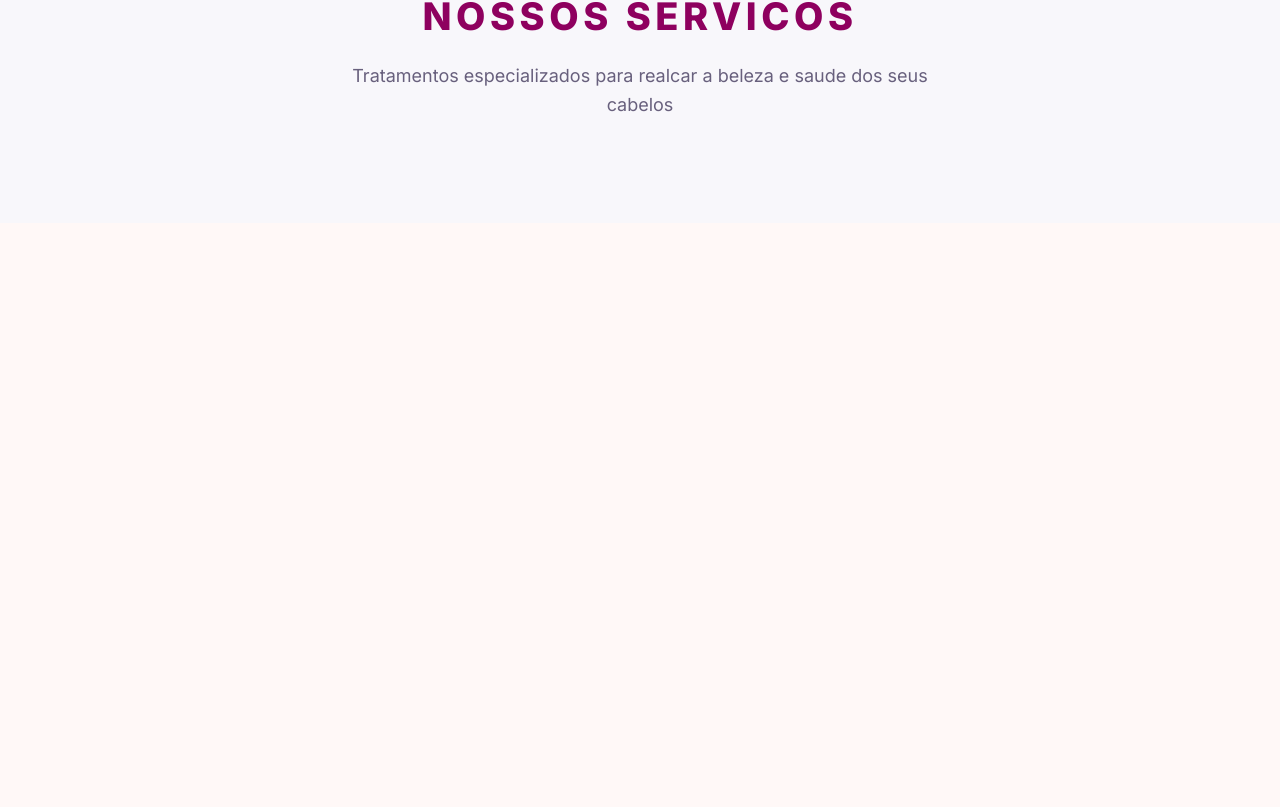
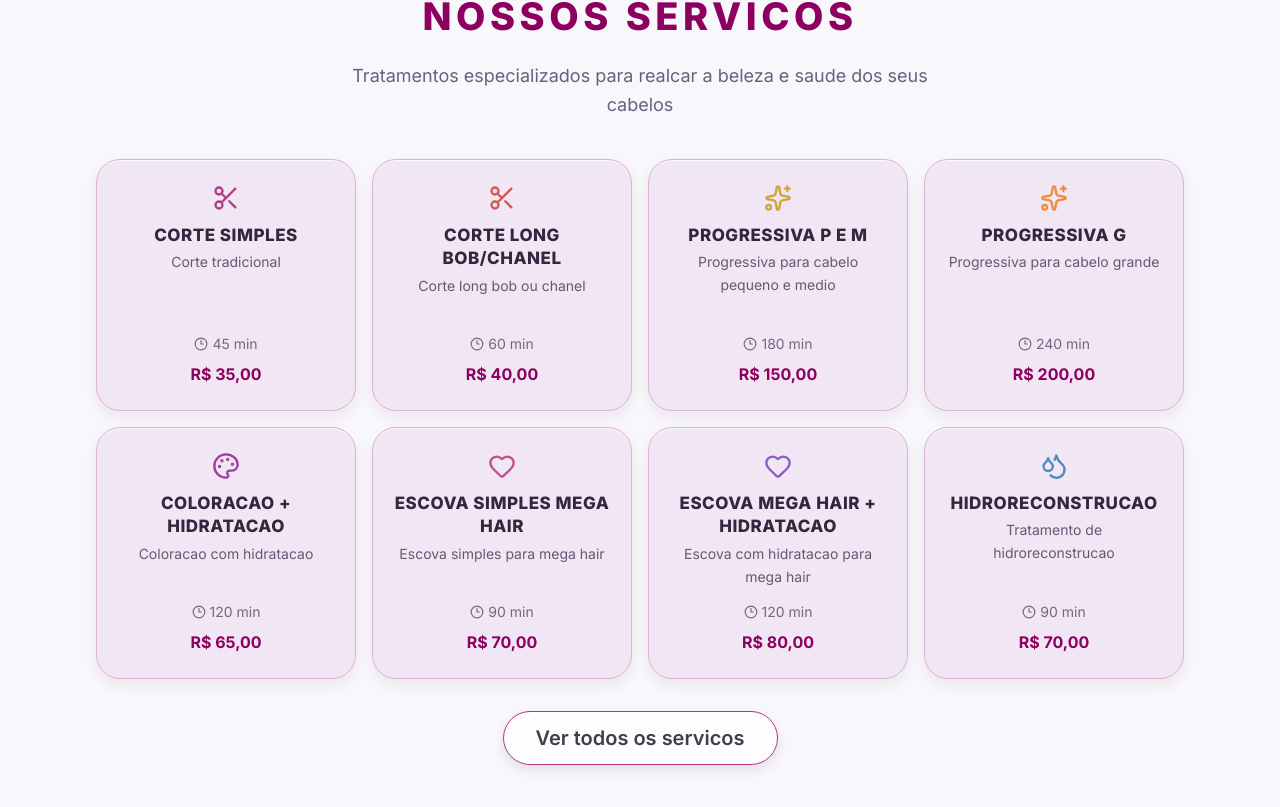
Before and after one commit to DenisSacramento/APP-AGENDA-STUDIO, a React (Vite) app: page / in a window 1280 px wide. Shown: the part 1087-1894 px from the top of the page. Before the commit the page ends 1310 px from the top, so only its background shows below. Built offline with nearby package versions, Linux system fonts and the light colour scheme.

Commit message:
cards de serviços implementados ate aqui tudo fun cionando perfeitamente, falta apenas o de agendamento, e o de perfil do cliente, mas isso fica para depois, por enquanto

```diff
--- a/src/pages/client/HomePage.tsx
+++ b/src/pages/client/HomePage.tsx
@@ -1,9 +1,12 @@
 import { Link } from 'react-router-dom'
-import { CalendarDays, Clock3, MapPin, MessageCircle, Scissors, Sparkles, Star } from 'lucide-react'
+import { CalendarDays, Clock3, Droplets, Heart, MapPin, MessageCircle, Palette, Scissors, Sparkles, Star } from 'lucide-react'
 import { PageContainer } from '../../components/layout/PageContainer'
 import { Button } from '../../components/ui/Button'
 
 export const HomePage = () => {
+  const serviceCardClass =
+    'flex h-full min-h-[252px] flex-col items-center rounded-3xl border border-[#ddb1cf] bg-[#f1e6f3] px-5 py-6 text-center shadow-[inset_0_1px_0_rgba(255,255,255,0.8),0_6px_14px_rgba(87,52,73,0.08)] transition duration-300 hover:-translate-y-1 hover:border-[#d39fbe] hover:shadow-[inset_0_1px_0_rgba(255,255,255,0.85),0_12px_24px_rgba(87,52,73,0.16)]'
+
   return (
     <PageContainer>
       <section className="mx-auto flex min-h-[calc(100vh-86px)] max-w-3xl flex-col items-center justify-center py-10 text-center">
@@ -39,8 +42,8 @@ export const HomePage = () => {
         </div>
       </section>
 
-      <section className="relative left-1/2 w-screen -translate-x-1/2 pb-20 pt-8">
-        <div className="mx-auto w-[calc(100vw-2rem)] max-w-7xl px-4 sm:w-[calc(100vw-3rem)] sm:px-6 lg:w-[calc(100vw-4rem)] lg:px-8">
+      <section className="pb-20 pt-8">
+        <div className="mx-auto w-full">
           <div className="grid gap-3 md:grid-cols-3 md:gap-4">
           <div className="flex items-center gap-3 rounded-2xl border border-[#ddb1cf] bg-[#f1e6f3] px-4 py-4 shadow-[inset_0_1px_0_rgba(255,255,255,0.85),0_5px_12px_rgba(87,52,73,0.08)]">
             <span className="inline-flex h-9 w-9 items-center justify-center rounded-full bg-[#e6cde0] text-[#af2b7b]">
@@ -82,6 +85,115 @@ export const HomePage = () => {
               Tratamentos especializados para realcar a beleza e saude dos seus cabelos
             </p>
           </div>
+
+          <div className="mt-10 grid grid-cols-1 gap-4 sm:grid-cols-2 lg:grid-cols-4">
+            <article className={serviceCardClass}>
+              <Scissors className="mx-auto text-[#b03f89]" size={28} />
+              <h3 className="mt-3 w-full max-w-[240px] text-[17px] font-extrabold uppercase leading-snug tracking-[0.03em] text-[#34263f] [overflow-wrap:anywhere]">
+                Corte Simples
+              </h3>
+              <p className="mt-1 max-w-[240px] text-sm leading-relaxed text-[#6c5574]">Corte tradicional</p>
+              <p className="mt-auto inline-flex items-center gap-1 pt-2 text-sm text-[#7b6481]">
+                <Clock3 size={14} /> 45 min
+              </p>
+              <p className="mt-2 text-base font-bold text-[#8e005f]">R$ 35,00</p>
+            </article>
+
+            <article className={serviceCardClass}>
+              <Scissors className="mx-auto text-[#cf5b50]" size={28} />
+              <h3 className="mt-3 w-full max-w-[240px] text-[17px] font-extrabold uppercase leading-snug tracking-[0.03em] text-[#34263f] [overflow-wrap:anywhere]">
+                Corte Long Bob/Chanel
+              </h3>
+              <p className="mt-1 max-w-[240px] text-sm leading-relaxed text-[#6c5574]">Corte long bob ou chanel</p>
+              <p className="mt-auto inline-flex items-center gap-1 pt-2 text-sm text-[#7b6481]">
+                <Clock3 size={14} /> 60 min
+              </p>
+              <p className="mt-2 text-base font-bold text-[#8e005f]">R$ 40,00</p>
+            </article>
+
+            <article className={serviceCardClass}>
+              <Sparkles className="mx-auto text-[#d1a33e]" size={28} />
+              <h3 className="mt-3 w-full max-w-[240px] text-[17px] font-extrabold uppercase leading-snug tracking-[0.03em] text-[#34263f] [overflow-wrap:anywhere]">
+                Progressiva P e M
+              </h3>
+              <p className="mt-1 max-w-[240px] text-sm leading-relaxed text-[#6c5574]">Progressiva para cabelo pequeno e medio</p>
+              <p className="mt-auto inline-flex items-center gap-1 pt-2 text-sm text-[#7b6481]">
+                <Clock3 size={14} /> 180 min
+              </p>
+              <p className="mt-2 text-base font-bold text-[#8e005f]">R$ 150,00</p>
+            </article>
+
+            <article className={serviceCardClass}>
+              <Sparkles className="mx-auto text-[#f08b3d]" size={28} />
+              <h3 className="mt-3 w-full max-w-[240px] text-[17px] font-extrabold uppercase leading-snug tracking-[0.03em] text-[#34263f] [overflow-wrap:anywhere]">
+                Progressiva G
+              </h3>
+              <p className="mt-1 max-w-[240px] text-sm leading-relaxed text-[#6c5574]">Progressiva para cabelo grande</p>
+              <p className="mt-auto inline-flex items-center gap-1 pt-2 text-sm text-[#7b6481]">
+                <Clock3 size={14} /> 240 min
+              </p>
+              <p className="mt-2 text-base font-bold text-[#8e005f]">R$ 200,00</p>
+            </article>
+
+            <article className={serviceCardClass}>
+              <Palette className="mx-auto text-[#a23ba0]" size={28} />
+              <h3 className="mt-3 w-full max-w-[240px] text-[17px] font-extrabold uppercase leading-snug tracking-[0.03em] text-[#34263f] [overflow-wrap:anywhere]">
+                Coloracao + Hidratacao
+              </h3>
+              <p className="mt-1 max-w-[240px] text-sm leading-relaxed text-[#6c5574]">Coloracao com hidratacao</p>
+              <p className="mt-auto inline-flex items-center gap-1 pt-2 text-sm text-[#7b6481]">
+                <Clock3 size={14} /> 120 min
+              </p>
+              <p className="mt-2 text-base font-bold text-[#8e005f]">R$ 65,00</p>
+            </article>
+
+            <article className={serviceCardClass}>
+              <Heart className="mx-auto text-[#c44c8f]" size={28} />
+              <h3 className="mt-3 w-full max-w-[240px] text-[17px] font-extrabold uppercase leading-snug tracking-[0.03em] text-[#34263f] [overflow-wrap:anywhere]">
+                Escova Simples Mega Hair
+              </h3>
+              <p className="mt-1 max-w-[240px] text-sm leading-relaxed text-[#6c5574]">Escova simples para mega hair</p>
+              <p className="mt-auto inline-flex items-center gap-1 pt-2 text-sm text-[#7b6481]">
+                <Clock3 size={14} /> 90 min
+              </p>
+              <p className="mt-2 text-base font-bold text-[#8e005f]">R$ 70,00</p>
+            </article>
+
+            <article className={serviceCardClass}>
+              <Heart className="mx-auto text-[#8d5ac7]" size={28} />
+              <h3 className="mt-3 w-full max-w-[240px] text-[17px] font-extrabold uppercase leading-snug tracking-[0.03em] text-[#34263f] [overflow-wrap:anywhere]">
+                Escova Mega Hair + Hidratacao
+              </h3>
+              <p className="mt-1 max-w-[240px] text-sm leading-relaxed text-[#6c5574]">Escova com hidratacao para mega hair</p>
+              <p className="mt-auto inline-flex items-center gap-1 pt-2 text-sm text-[#7b6481]">
+                <Clock3 size={14} /> 120 min
+              </p>
+              <p className="mt-2 text-base font-bold text-[#8e005f]">R$ 80,00</p>
+            </article>
+
+            <article className={serviceCardClass}>
+              <Droplets className="mx-auto text-[#4d8bb8]" size={28} />
+              <h3 className="mt-3 w-full max-w-[240px] text-[17px] font-extrabold uppercase leading-snug tracking-[0.03em] text-[#34263f] [overflow-wrap:anywhere]">
+                Hidroreconstrucao
+              </h3>
+              <p className="mt-1 max-w-[240px] text-sm leading-relaxed text-[#6c5574]">Tratamento de hidroreconstrucao</p>
+              <p className="mt-auto inline-flex items-center gap-1 pt-2 text-sm text-[#7b6481]">
+                <Clock3 size={14} /> 90 min
+              </p>
+              <p className="mt-2 text-base font-bold text-[#8e005f]">R$ 70,00</p>
+            </article>
+          </div>
+
+          <div className="mt-8 flex justify-center">
+            <Link to="/services">
+              <Button
+                variant="ghost"
+                className="inline-flex items-center gap-2 border border-[#b83286] bg-transparent px-8 py-2.5 text-xl font-bold text-[#a41577] shadow-[0_5px_12px_rgba(40,20,34,0.1)] transition duration-300 hover:-translate-y-0.5 hover:!border-[#cfae4f] hover:!bg-[#cfae4f] hover:!text-[#2a1a04] hover:shadow-[0_12px_24px_rgba(109,82,24,0.3)]"
+              >
+                Ver todos os servicos
+              </Button>
+            </Link>
+          </div>
         </div>
       </section>
 
```
Lines whose indentation alone changed are shown as unchanged.
